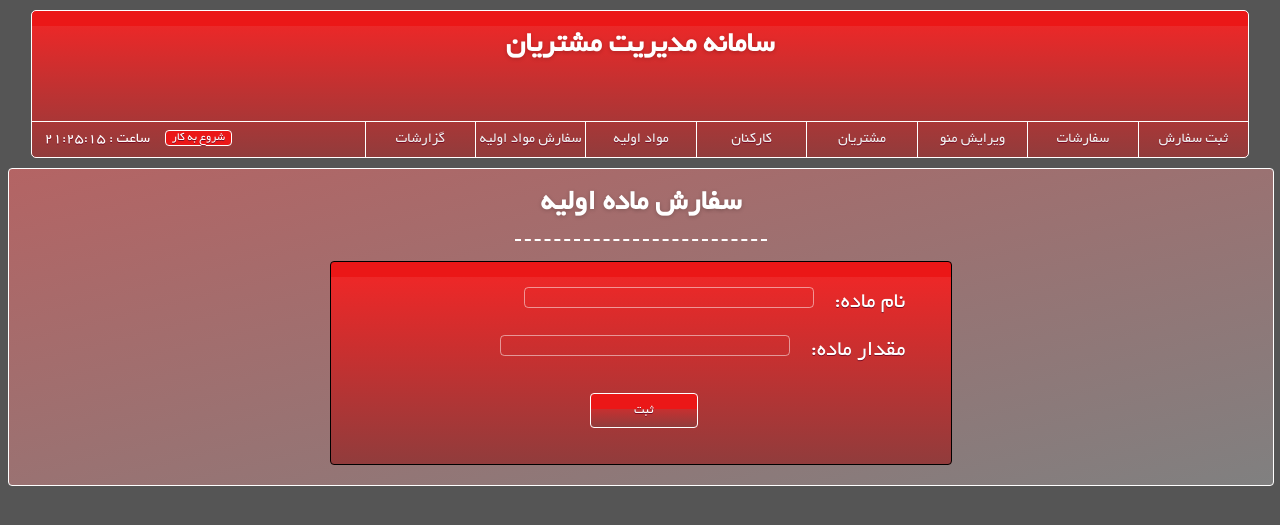
After one commit to Parhamic/RestaurantRep, a Django app: page /supply_order/ in a window 1280 px wide. The commit adds this page. Shown: the top 525 px of the page. Run offline with Django 3.2, Linux system fonts and the light colour scheme; a user stored in the database is signed in.

Commit message:
supply_order

```diff
--- a/app/static/css/base_style.css
+++ b/app/static/css/base_style.css
@@ -835,3 +835,45 @@ border: 1px solid green;
 	text-decoration:none;
 	text-shadow:0px 1px 0px #7a0c22;
 }
+/* supply_order */
+.supply-order{
+  -moz-box-shadow:inset 0px 39px 0px -24px #eb1717;
+	-webkit-box-shadow:inset 0px 39px 0px -24px #eb1717;
+	box-shadow:inset 0px 39px 0px -24px #eb1717;
+	background:-webkit-gradient(linear, left top, left bottom, color-stop(0.05, #f02727), color-stop(1, #913c3c));
+	background:-moz-linear-gradient(top, #f02727 5%, #913c3c 100%);
+	background:-webkit-linear-gradient(top, #f02727 5%, #913c3c 100%);
+	background:-o-linear-gradient(top, #f02727 5%, #913c3c 100%);
+	background:-ms-linear-gradient(top, #f02727 5%, #913c3c 100%);
+	background:linear-gradient(to bottom, #f02727 5%, #913c3c 100%);
+	filter:progid:DXImageTransform.Microsoft.gradient(startColorstr='#f02727', endColorstr='#913c3c',GradientType=0);
+	background-color:#f02727;
+  width: 45%;
+	-moz-border-radius:4px;
+	-webkit-border-radius:4px;
+	border-radius:4px;
+	border:1px solid #ffffff;
+	color:#ffffff;
+	font-size:13px;
+	text-decoration:none;
+	text-shadow:0px 1px 0px #7a0c22;
+  padding: 2%;
+  margin: 20px auto;
+  border:1px solid black;
+  text-align: right;
+}
+.supply-order p{
+  font-size: 23px;
+  margin: 20px;
+  margin-top: 5px;
+  float: right;
+}
+.supply-order-input{
+  font-size: 17px;
+  float: right;
+  width: 50%;
+}
+.addbtnbox{
+  margin: 10px auto;
+  width: 20%;
+}
--- a/app/templates/base.html
+++ b/app/templates/base.html
@@ -116,6 +116,13 @@
           {% endif %}
           {% if perms.app.can_see_activities %}
           <div class="menu_item">
+          <a href="{% url 'supply_order' %}">
+            سفارش مواد اولیه
+          </a>
+          </div>
+          {% endif %}
+          {% if perms.app.can_see_activities %}
+          <div class="menu_item">
           <a href="{% url 'activities' %}">
             گزارشات
           </a>
--- /dev/null
+++ b/app/templates/supply_order.html
@@ -0,0 +1,15 @@
+{% extends 'base.html' %}
+{% block content %}
+<p class="page-title">سفارش ماده اولیه  </p>
+<form class="supply-order" action="{% url 'supply_order' %}" method="post">
+   <p>:نام ماده</p><input class="supply-order-input" type="text" name="supply-name" value="">
+   <div class="clear"></div>
+    <p>:مقدار ماده</p><input class="supply-order-input" type="Number" name="supply-amount" value="">
+   <div class="clear"></div>
+   <div class="addbtnbox">
+     <button class="addbtn" type="submit">ثبت</button>
+   </div>
+</form>
+<div class="clear"></div>
+
+{% endblock %}
```
Also changed, not shown: Restaurant/settings.py (+11 -11 lines), app/templates/supply.html (added, +47 -0 lines), db.sqlite3.
